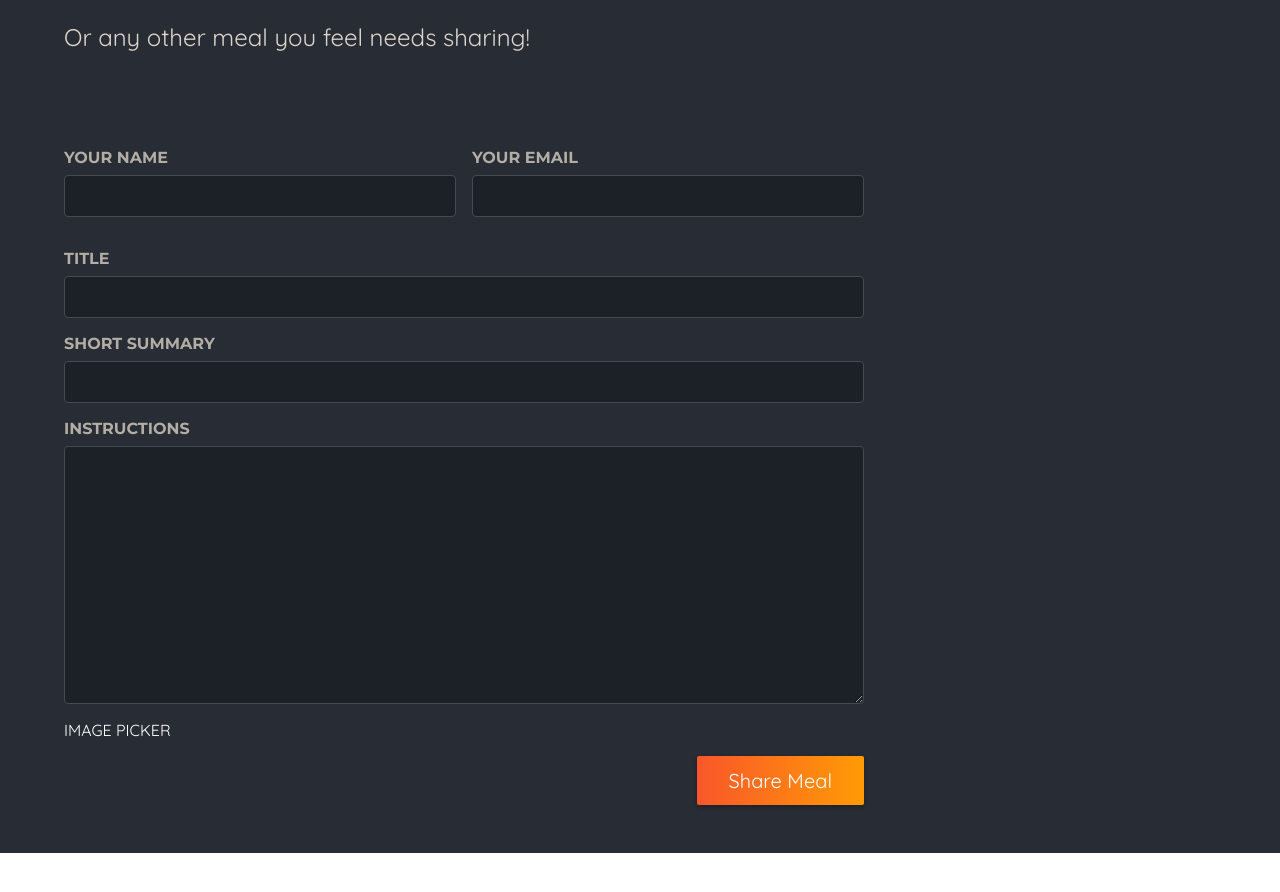
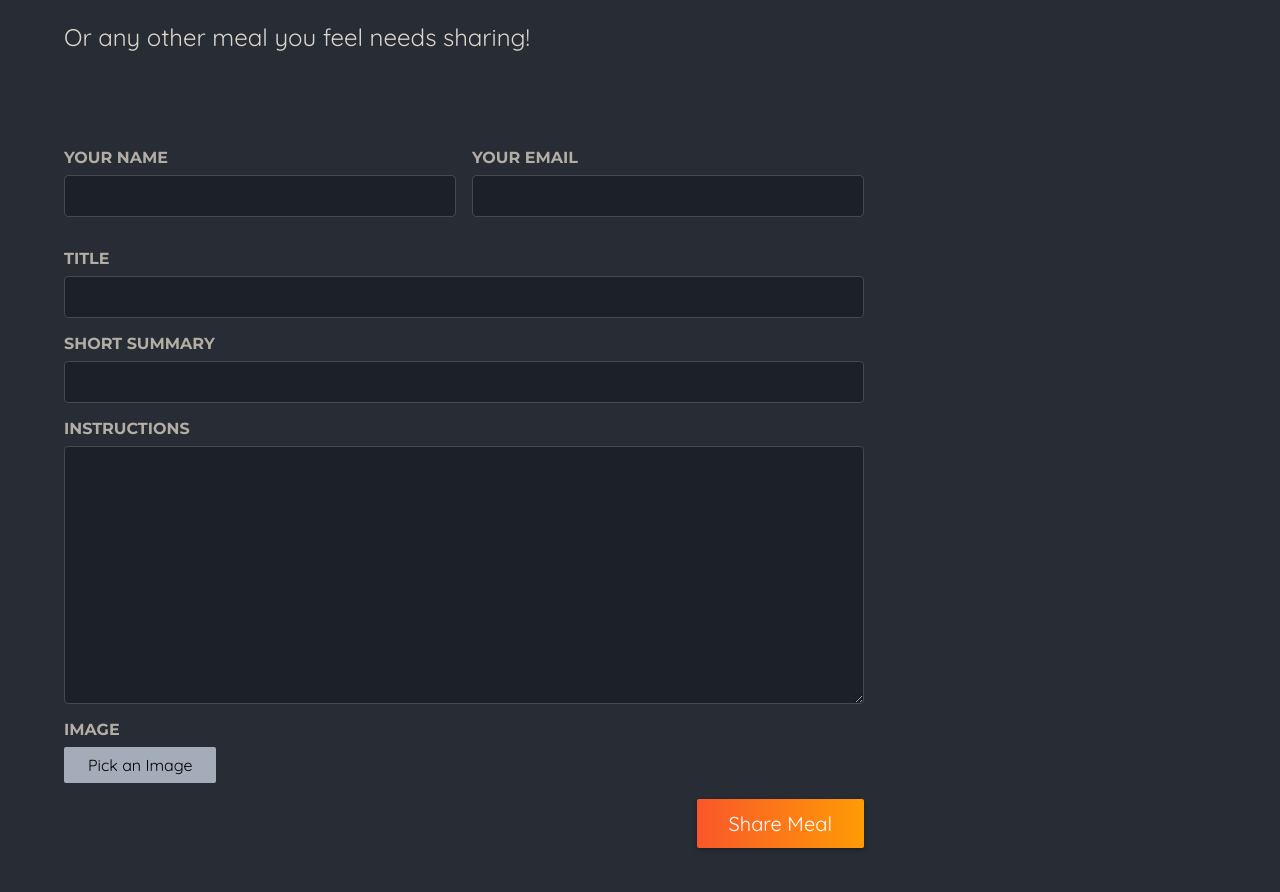
Before and after one commit to hoamx2602/nextjs-foundation, a Next.js app: page /meals/share in a window 1280 px wide. Shown: the part 260-1152 px from the top of the page. Before the commit the page ends 1113 px from the top, so only its background shows below. Built offline with nearby package versions, Linux system fonts and the light colour scheme.

Commit message:
feat: handle image picker

```diff
--- a/app/meals/share/page.tsx
+++ b/app/meals/share/page.tsx
@@ -1,3 +1,4 @@
+import ImagePicker from '@/components/meals/image-picker';
 import classes from './page.module.css';
 
 const MealShare = () => {
@@ -38,7 +39,7 @@
               required
             ></textarea>
           </p>
-          IMAGE PICKER
+          <ImagePicker label='Image' name='Image' />
           <p className={classes.actions}>
             <button type="submit">Share Meal</button>
           </p>
--- /dev/null
+++ b/components/meals/image-picker.module.css
@@ -0,0 +1,45 @@
+.controls {
+    display: flex;
+    align-items: flex-start;
+    gap: 1.5rem;
+    margin-bottom: 1rem;
+}
+
+.picker .input {
+    display: none;
+}
+
+.picker .button {
+    border: 0;
+    padding: 0.5rem 1.5rem;
+    background: #a4abb9;
+    border-radius: 2px;
+    cursor: pointer;
+    font: inherit;
+}
+
+.picker .button:hover,
+.picker .button:focus {
+    background: #b3b9c6;
+}
+
+.preview {
+    width: 10rem;
+    height: 10rem;
+    border: 2px solid #a4abb9;
+    display: flex;
+    justify-content: center;
+    align-items: center;
+    text-align: center;
+    color: #a4abb9;
+    position: relative;
+}
+
+.preview p {
+    margin: 0;
+    padding: 1rem;
+}
+
+.preview img {
+    object-fit: cover;
+}
--- /dev/null
+++ b/components/meals/image-picker.tsx
@@ -0,0 +1,40 @@
+"use client";
+import { useRef } from "react";
+import classes from "./image-picker.module.css";
+
+interface ImagePickerProps {
+  label: string;
+  name: string;
+}
+
+const ImagePicker = ({ label, name }: ImagePickerProps) => {
+  const imageInput = useRef<HTMLInputElement>(null);
+
+  function handlePickClick() {
+    imageInput.current?.click();
+  }
+  return (
+    <div className={classes.picker}>
+      <label htmlFor={name}>{label}</label>
+      <div className={classes.controls}>
+        <input
+          className={classes.input}
+          type="file"
+          id={name}
+          accept="image/png, image/jpeg"
+          name={name}
+          ref={imageInput}
+        />
+        <button
+          className={classes.button}
+          type="button"
+          onClick={handlePickClick}
+        >
+          Pick an Image
+        </button>
+      </div>
+    </div>
+  );
+};
+
+export default ImagePicker;
```
